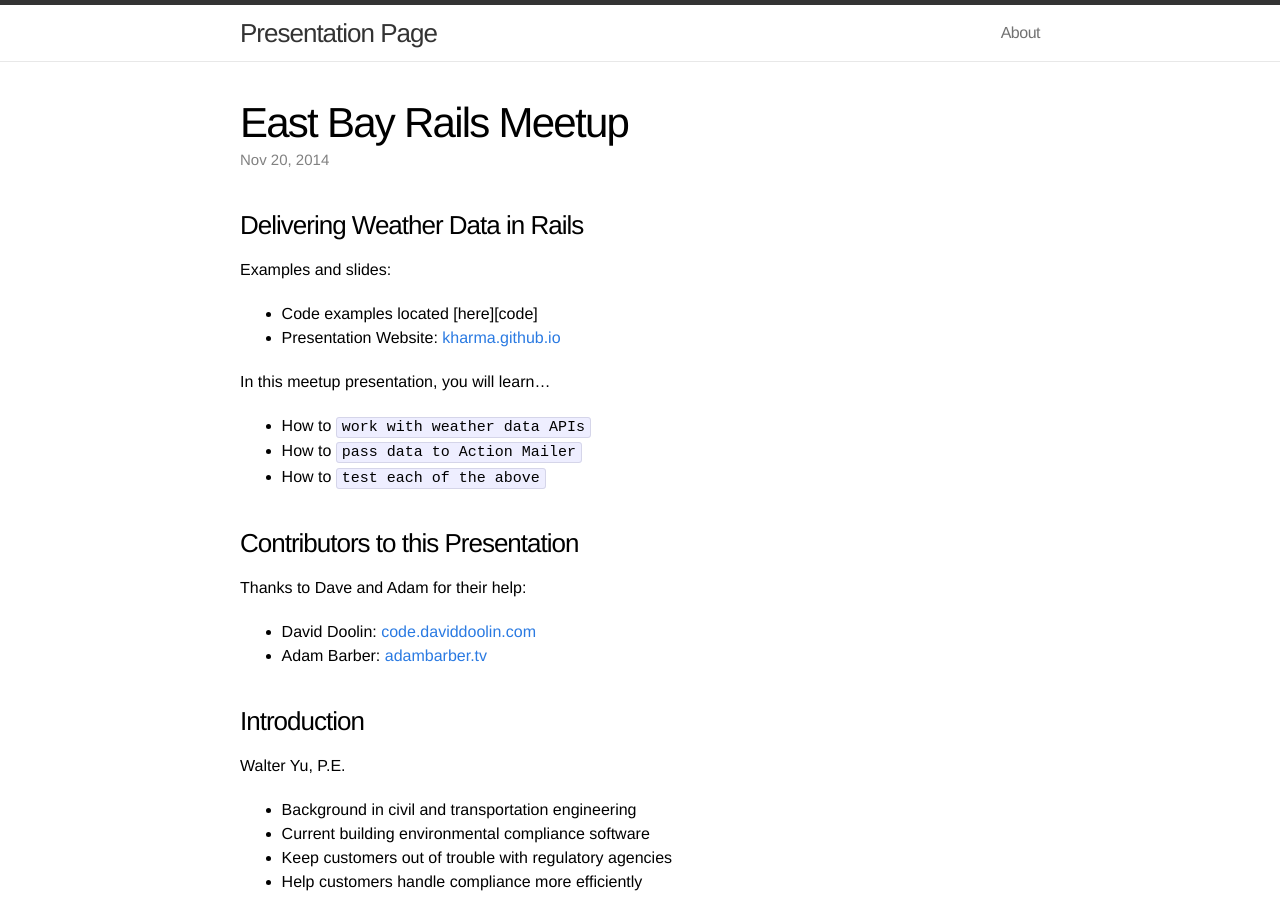
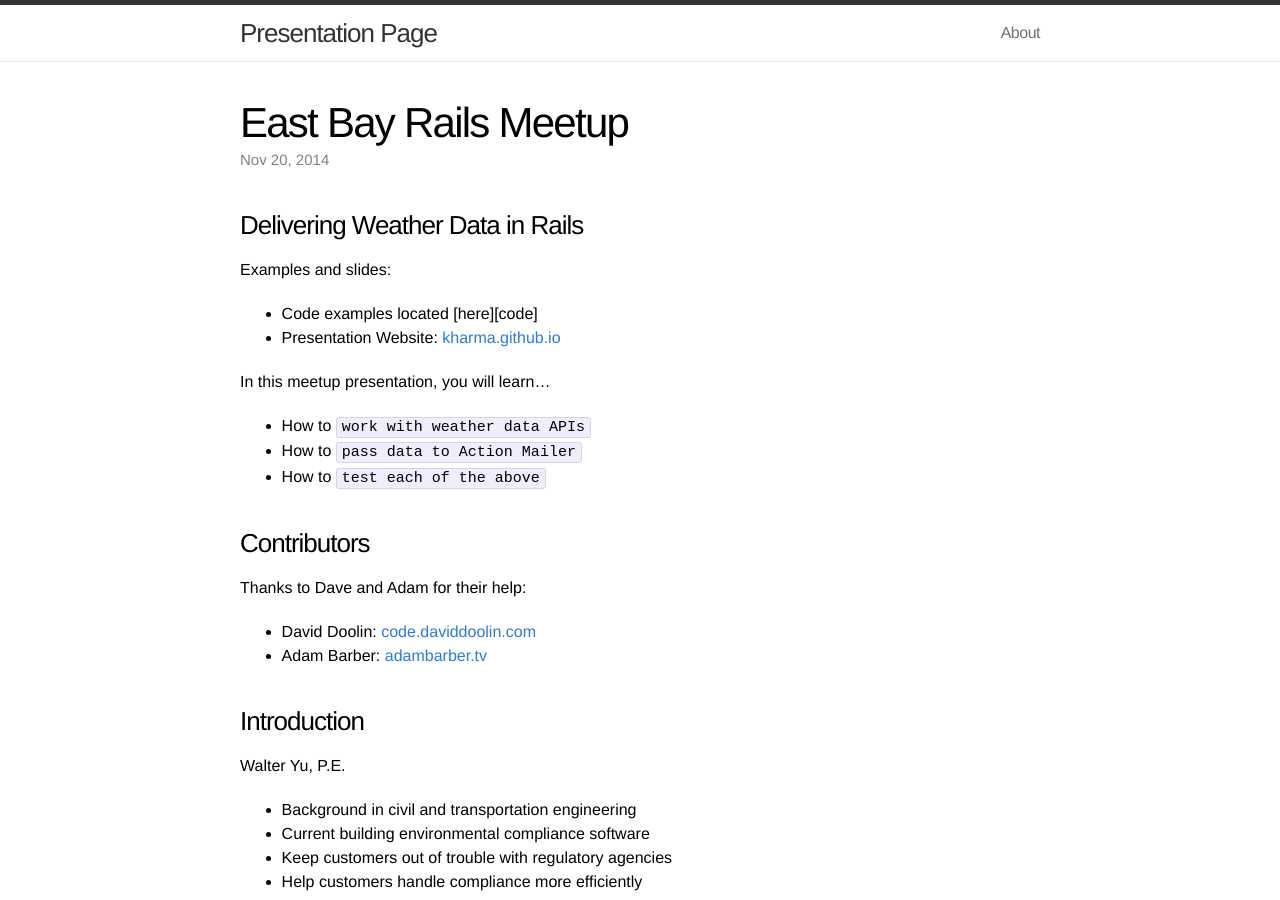
Before and after one commit to stormsavvy/stormsavvy.github.io, a Jekyll site: the page built from _posts/2014-11-20-east-bay-rails-meetup.markdown, in a window 1280 px wide and 900 px high. Built offline with Jekyll 4.4.1, drawn with Linux system fonts in a browser that asks for light colours.

Commit message:
76663852 edit first draft

```diff
--- a/_posts/2014-11-20-east-bay-rails-meetup.markdown
+++ b/_posts/2014-11-20-east-bay-rails-meetup.markdown
@@ -18,7 +18,7 @@ In this meetup presentation, you will learn...
 * How to `pass data to Action Mailer`
 * How to `test each of the above`
 
-### Contributors to this Presentation
+### Contributors
 
 Thanks to Dave and Adam for their help:
 
```
